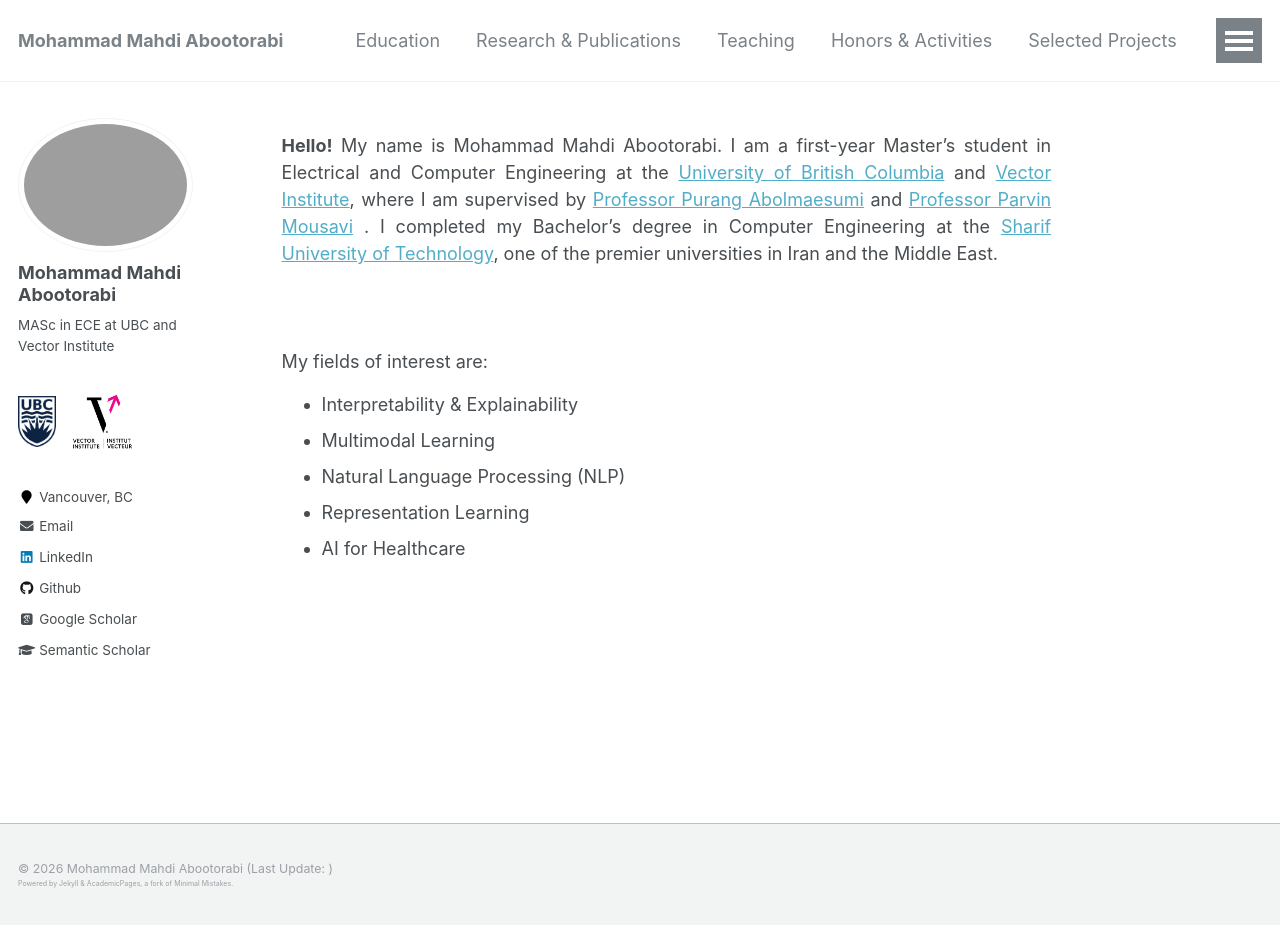
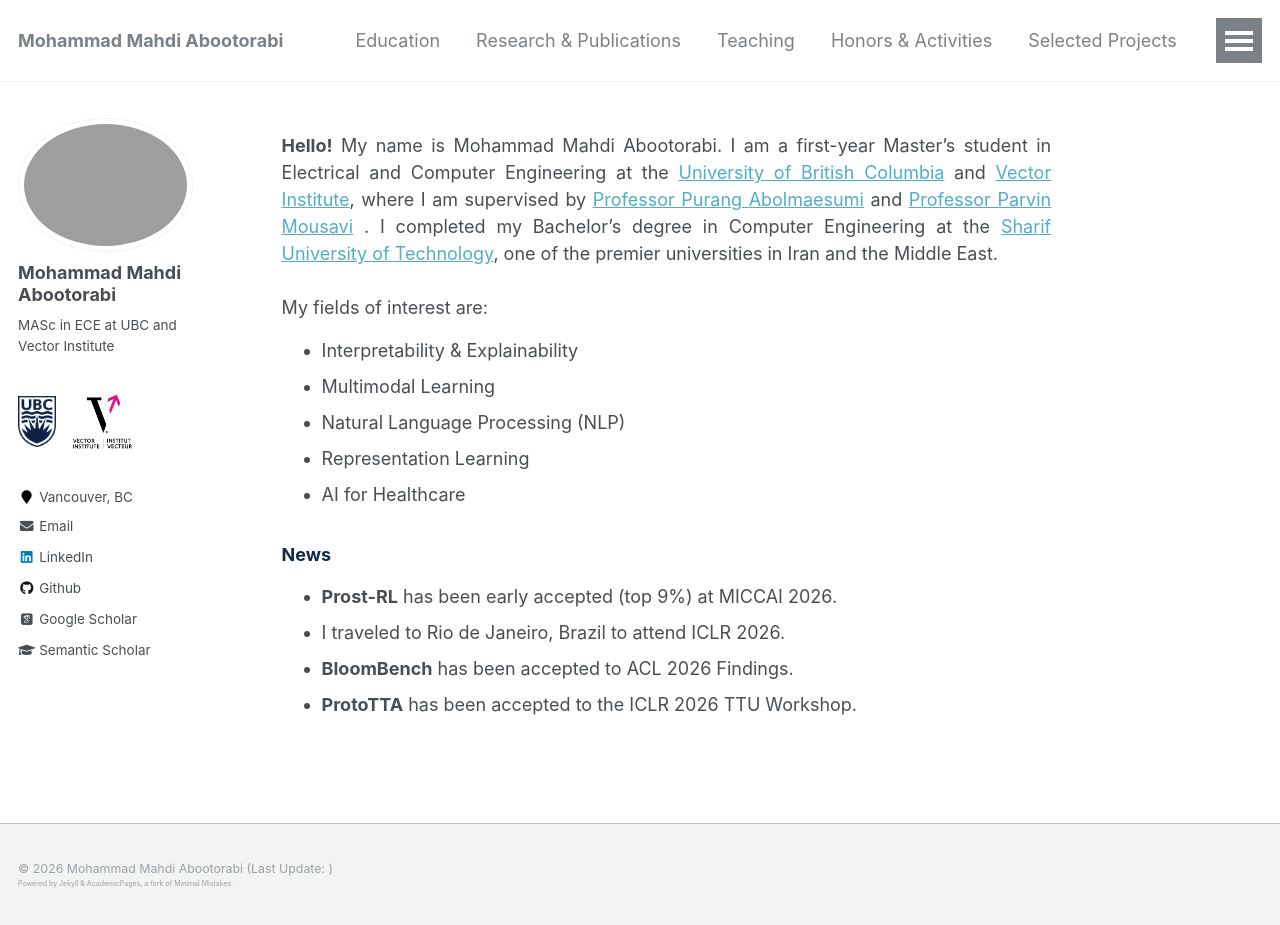
Before and after one commit to aboots/aboots.github.io, a Jekyll site: the page built from _pages/about.md, in a window 1280 px wide and 925 px high. Built offline with Jekyll 4.4.1, drawn with Linux system fonts in a browser that asks for light colours; nearby versions of some CDN libraries; some web fonts are replaced.

Commit message:
Update about.md

```diff
--- a/_pages/about.md
+++ b/_pages/about.md
@@ -20,9 +20,6 @@ ul.twocol { width: 110%; }
 I completed my Bachelor’s degree in Computer Engineering at the <a href="https://en.sharif.edu/">Sharif University of Technology</a>, one of the premier universities in Iran and the Middle East.
 <br>
 <br>
-
-<br>
-<br>
 My fields of interest are:
 </p>
 
@@ -33,3 +30,11 @@ My fields of interest are:
 <li> Representation Learning </li>
 <li> AI for Healthcare </li>
 </ul>
+
+<h3 class="header-color">News</h3>
+<ul markdown='1'>
+<li><b>Prost-RL</b> has been early accepted (top 9%) at MICCAI 2026.</li>
+<li>I traveled to Rio de Janeiro, Brazil to attend ICLR 2026.</li>
+<li><b>BloomBench</b> has been accepted to ACL 2026 Findings.</li>
+<li><b>ProtoTTA</b> has been accepted to the ICLR 2026 TTU Workshop.</li>
+</ul>
```
